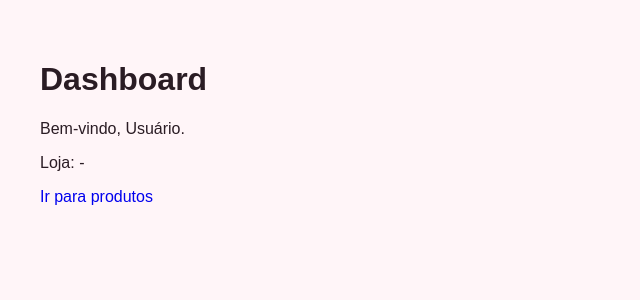
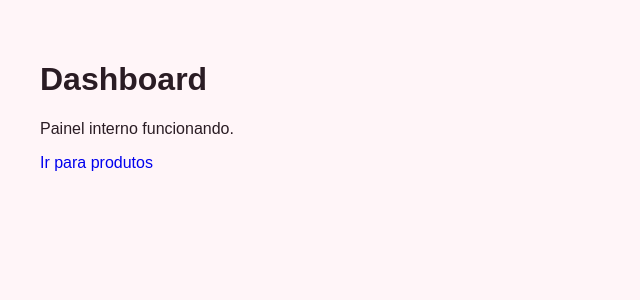
Before and after one commit to lucasmtdap-ai/estoque-frontend-premium, a React (Vite) app: page / in a window 1280 px wide. Shown: the top 300 px of the page, without its empty margins (0-640 px from the left). Built offline with nearby package versions, Linux system fonts and the light colour scheme; sample sign-in values are in the browser's storage.

Commit message:
Update Dashboard.jsx

```diff
--- a/src/pages/Dashboard.jsx
+++ b/src/pages/Dashboard.jsx
@@ -1,14 +1,10 @@
 import React from "react";
 
 export default function Dashboard() {
-  const user = JSON.parse(localStorage.getItem("user") || "{}");
-
   return (
     <div style={{ padding: "40px" }}>
       <h1>Dashboard</h1>
-      <p>Bem-vindo, {user?.nome || "Usuário"}.</p>
-      <p>Loja: {user?.loja || "-"}</p>
-
+      <p>Painel interno funcionando.</p>
       <a href="/produtos">Ir para produtos</a>
     </div>
   );
```
